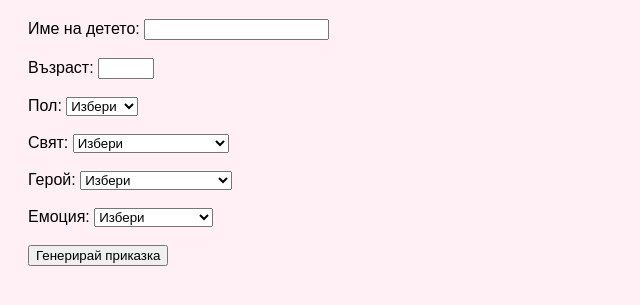
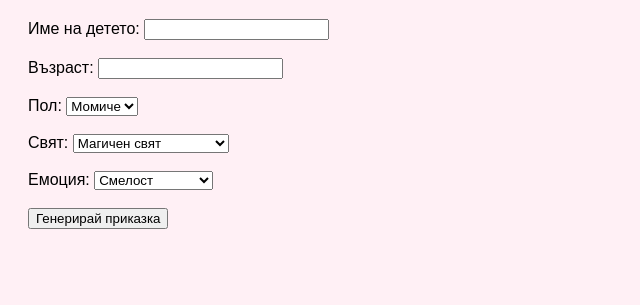
Before and after one commit to GridYourBrain/malvina-stories, a website: page index.html in a window 1280 px wide. Shown: the part 89-394 px from the top of the page, without its empty margins (0-640 px from the left). Drawn offline with Linux system fonts and the light colour scheme.

Commit message:
Update index.html

```diff
--- a/index.html
+++ b/index.html
@@ -9,66 +9,55 @@
 <body>
   <main>
     <h1>Избери тема за приказка</h1>
+
     <form id="storyForm">
-  <label for="name">Име на детето:</label>
-  <input type="text" id="name" required><br><br>
+      <label for="childName">Име на детето:</label>
+      <input type="text" id="childName" name="name"><br><br>
 
-  <label for="age">Възраст:</label>
-  <input type="number" id="age" min="3" max="12" required><br><br>
+      <label for="childAge">Възраст:</label>
+      <input type="number" id="childAge" name="age"><br><br>
 
-  <label for="gender">Пол:</label>
-  <select id="gender" required>
-    <option value="">Избери</option>
+      <label for="childGender">Пол:</label>
+      <select id="childGender" name="gender">
         <option value="момиче">Момиче</option>
         <option value="момче">Момче</option>
       </select><br><br>
 
-  <label for="world">Свят:</label>
-  <select id="world" required>
-    <option value="">Избери</option>
-    <option>Магичен свят</option>
-    <option>Кралство и замъци</option>
-    <option>Природа и животни</option>
-    <option>Джунгла и динозаври</option>
-    <option>Нинджа и супергерои</option>
-    <option>Космос и бъдеще</option>
-    <option>Градски истории</option>
-    <option>В училище</option>
-    <option>Човешки свят</option>
-    <option>Семейни приказки</option>
-  </select><br><br>
-
-  <label for="character">Герой:</label>
-  <select id="character" required>
-    <option value="">Избери</option>
-    <option>Дете</option>
-    <option>Животно</option>
-    <option>Вълшебно същество</option>
-    <option>Родител + дете</option>
-    <option>Група приятели</option>
+      <label for="storyCategory">Свят:</label>
+      <select id="storyCategory">
+        <option value="магичен свят">Магичен свят</option>
+        <option value="кралство и замъци">Кралство и замъци</option>
+        <option value="природа и животни">Природа и животни</option>
+        <option value="джунгла и динозаври">Джунгла и динозаври</option>
+        <option value="нинджа и супергерои">Нинджа и супергерои</option>
+        <option value="космос и бъдеще">Космос и бъдеще</option>
+        <option value="градски истории">Градски истории</option>
+        <option value="в училище">В училище</option>
+        <option value="човешки свят">Човешки свят</option>
+        <option value="семейни приказки">Семейни приказки</option>
       </select><br><br>
 
       <label for="emotion">Емоция:</label>
-  <select id="emotion" required>
-    <option value="">Избери</option>
-    <option>Смелост</option>
-    <option>Доброта</option>
-    <option>Приятелство</option>
-    <option>Любов</option>
-    <option>Самоувереност</option>
-    <option>Спокойствие</option>
-    <option>Творчество</option>
-    <option>Любопитство</option>
-    <option>Страх</option>
-    <option>Радост</option>
-    <option>Тъга</option>
+      <select id="emotion">
+        <option value="смелост">Смелост</option>
+        <option value="доброта">Доброта</option>
+        <option value="приятелство">Приятелство</option>
+        <option value="любов">Любов</option>
+        <option value="самоувереност">Самоувереност</option>
+        <option value="спокойствие">Спокойствие</option>
+        <option value="творчество">Творчество</option>
+        <option value="любопитство">Любопитство</option>
+        <option value="страх">Страх</option>
+        <option value="радост">Радост</option>
+        <option value="тъга">Тъга</option>
       </select><br><br>
 
       <button type="submit">Генерирай приказка</button>
     </form>
 
-        <section id="storyOutput"></section>
+    <section id="story-result"></section>
   </main>
+
   <script src="script.js"></script>
 </body>
 </html>
```
Lines whose indentation alone changed are shown as unchanged.
